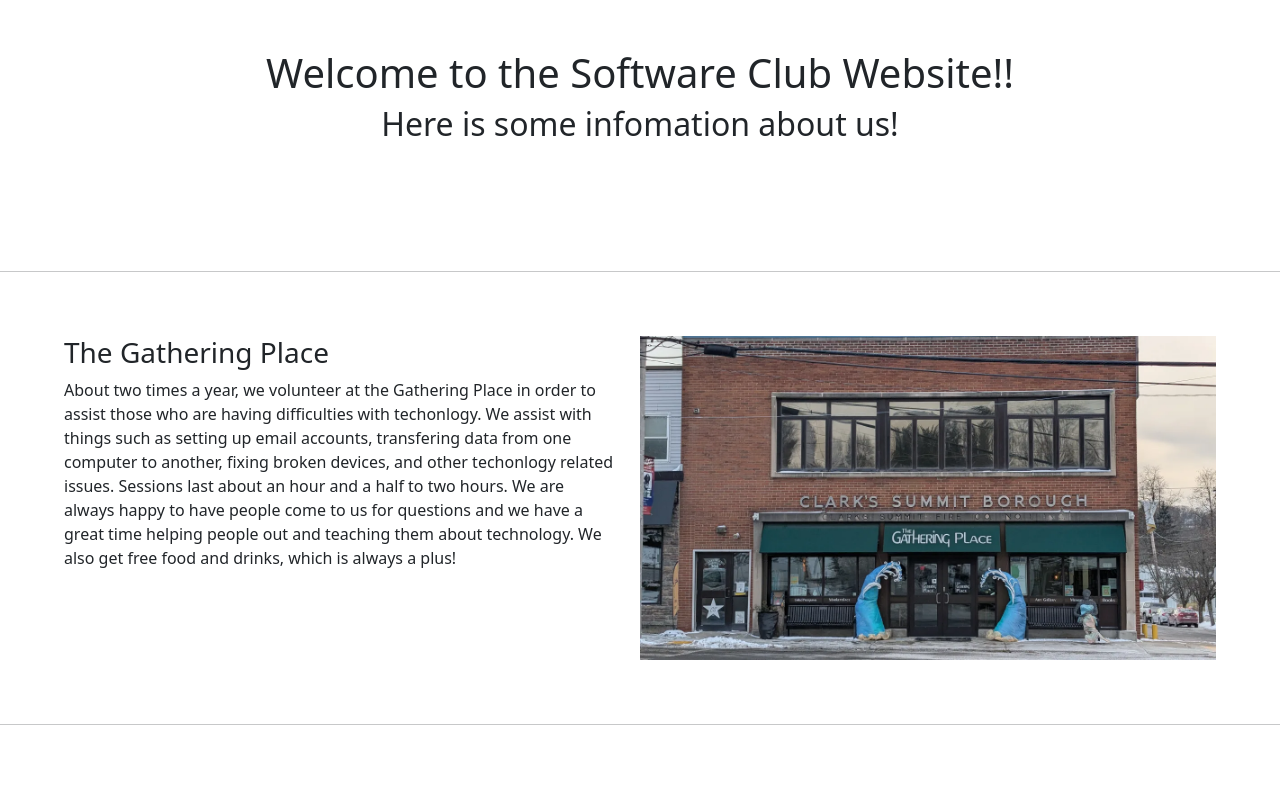
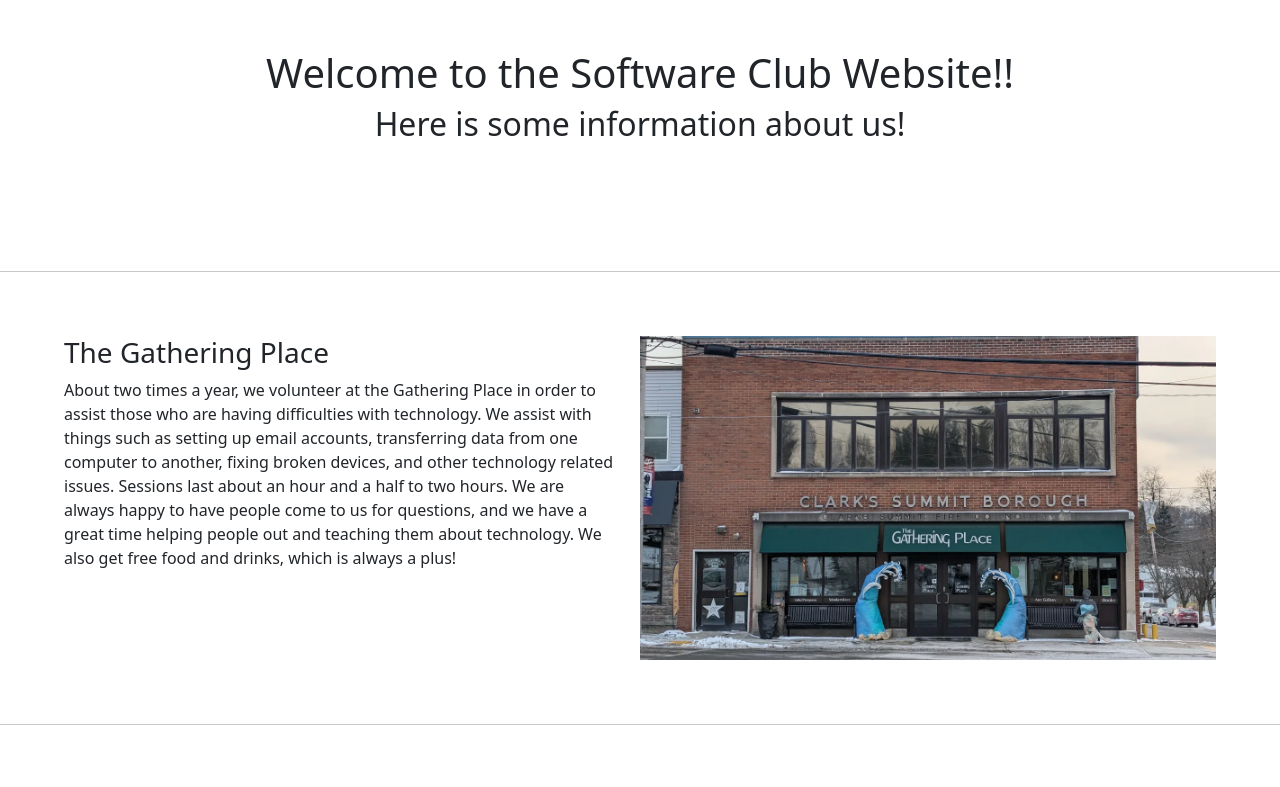
Before and after one commit to AbingtonHeightsSoftwareClub/ahsoftwareclub-website, a Django app: template ahsoftwareclub/templates/home/home.html in a window 1280 px wide. Shown: the part 135-922 px from the top of the page. Run offline with Django 5.2, Linux system fonts and the light colour scheme; the template is opened without the code that fills it, so the values that code supplies are empty.

Commit message:
Fix so many typos because damien can't spell.

```diff
--- a/ahsoftwareclub/templates/home/home.html
+++ b/ahsoftwareclub/templates/home/home.html
@@ -3,7 +3,7 @@
 {% block content %}
     <div style="margin: 10%; text-align: center;">
         <h1>Welcome to the Software Club Website!!</h1>
-    <h2>Here is some infomation about us!</h2>
+        <h2>Here is some information about us!</h2>
     </div>
     {% load static %}
     <hr>
@@ -11,12 +11,17 @@
     <div style="display: flex; align-items: flex-start; margin: 5%;">
         <div style="flex: 1; word-break: break-word;">
             <h3>The Gathering Place</h3>
-        <p>About two times a year, we volunteer at the Gathering Place in order to assist those who are having difficulties with techonlogy.
-        We assist with things such as setting up email accounts, transfering data from one computer to another, fixing broken devices,
-        and other techonlogy related issues. Sessions last about an hour and a half to two hours. We are always happy to have people come to us for questions and we have a great time helping people out and teaching them about technology. We also get free food and drinks, which is always a plus!
+            <p>About two times a year, we volunteer at the Gathering Place in order to assist those who are having
+                difficulties with technology.
+                We assist with things such as setting up email accounts, transferring data from one computer to another,
+                fixing broken devices,
+                and other technology related issues. Sessions last about an hour and a half to two hours.
+                We are always happy to have people come to us for questions, and we have a great time helping people out
+                and teaching them about technology. We also get free food and drinks, which is always a plus!
             </p>
         </div>
-    <img src="{% static 'home/gatheringPlace.webp' %}" alt="The Gathering Place" style="width:50%; height:auto; margin-left:2%;">
+        <img src="{% static 'home/gatheringPlace.webp' %}" alt="The Gathering Place"
+             style="width:50%; height:auto; margin-left:2%;">
     </div>
 
     <hr>
@@ -27,9 +32,12 @@
 
         <div style="flex: 1; word-break: break-word; text-align: right;">
             <h3>Website</h3>
-        <p>Like it or not, you're here right now! This website was created by members of the Software Club to showcase our projects and provide a platform for our members to interact.
-            It features a chatroom where members can communicate , a monopoly game that can (soon) be played with friends. The website is currently being migrated from Flask to Django,
-            a popular web framework for Python, and incorporates various web technologies such as HTML, CSS, and JavaScript.
+            <p>Like it or not, you're here right now! This website was created by members of the Software Club to
+                showcase our projects and provide a platform for our members to interact.
+                It features a chatroom where members can communicate , a monopoly game that can (soon) be played with
+                friends. The website is currently being migrated from Flask to Django,
+                a popular web framework for Python, and incorporates various web technologies such as HTML, CSS, and
+                JavaScript.
                 We hope you enjoy exploring the site and participating in our projects!
             </p>
         </div>
@@ -41,27 +49,33 @@
     <div style="display: flex; align-items: flex-start; margin: 5%;">
         <div style="flex: 1; word-break: break-word;">
             <h3>The Computer Club</h3>
-        <p>While not technicly part of the Software Club, the Computer Club is a sister club that focuses on hardware and physical computing.
-            They take in donatations of old computers, repair them, and then give them to people in need.
+            <p>While not technically part of the Software Club, the Computer Club is a sister club that focuses on
+                hardware and physical computing.
+                They take in donations of old computers, repair them, and then give them to people in need.
                 We often collaborate with them on projects and events, and many members are part of both clubs.
                 The Computer Club is a great place to learn about building and repairing computers.
-            If you're interested in hardware or just want to learn more about computers, or you are having issues with your computer, we highly recommend checking out the Computer Club!
+                If you're interested in hardware or just want to learn more about computers, or you are having issues
+                with your computer, we highly recommend checking out the Computer Club!
             </p>
         </div>
-    <img src="{% static 'home/DavidFunny.webp' %}" alt="The Computer Club Assisting Us At The Gathering Place" style="width:50%; height:auto; margin-left:2%;">
+        <img src="{% static 'home/DavidFunny.webp' %}" alt="The Computer Club Assisting Us At The Gathering Place"
+             style="width:50%; height:auto; margin-left:2%;">
     </div>
 
     <hr>
 
     <div style="display: flex; align-items: flex-start; margin: 5%;">
 
-        <img src="{% static 'home/MTFC.jpg' %}" alt="The Gathering Place" style="width:50%; height:auto; margin-right:2%;">
+        <img src="{% static 'home/MTFC.jpg' %}" alt="The Gathering Place"
+             style="width:50%; height:auto; margin-right:2%;">
 
         <div style="flex: 1; word-break: break-word; text-align: right;">
             <h3>Modeling the Future Challenge</h3>
             <p>This year, the Software Club is hoping to participate in the Modeling the Future Challenge.
-            This challenge is a wonderful opportunity for us to learn about data science, and to apply our skills to real-world problems.
-            If we succeed, we will be able to take over the Pope's job, and we will get $25,000 to spend on Chicago Deep Dish Pizza.
+                This challenge is a wonderful opportunity for us to learn about data science, and to apply our skills to
+                real-world problems.
+                If we succeed, we will be able to take over the Pope's job, and we will get $25,000 to spend on Chicago
+                Deep Dish Pizza.
                 We are currently in the process of creating our team(s) and brainstorming ideas for our project.
                 If you're interested in participating, consider joining the Software Club.
             </p>
```
Lines whose indentation alone changed are shown as unchanged.
